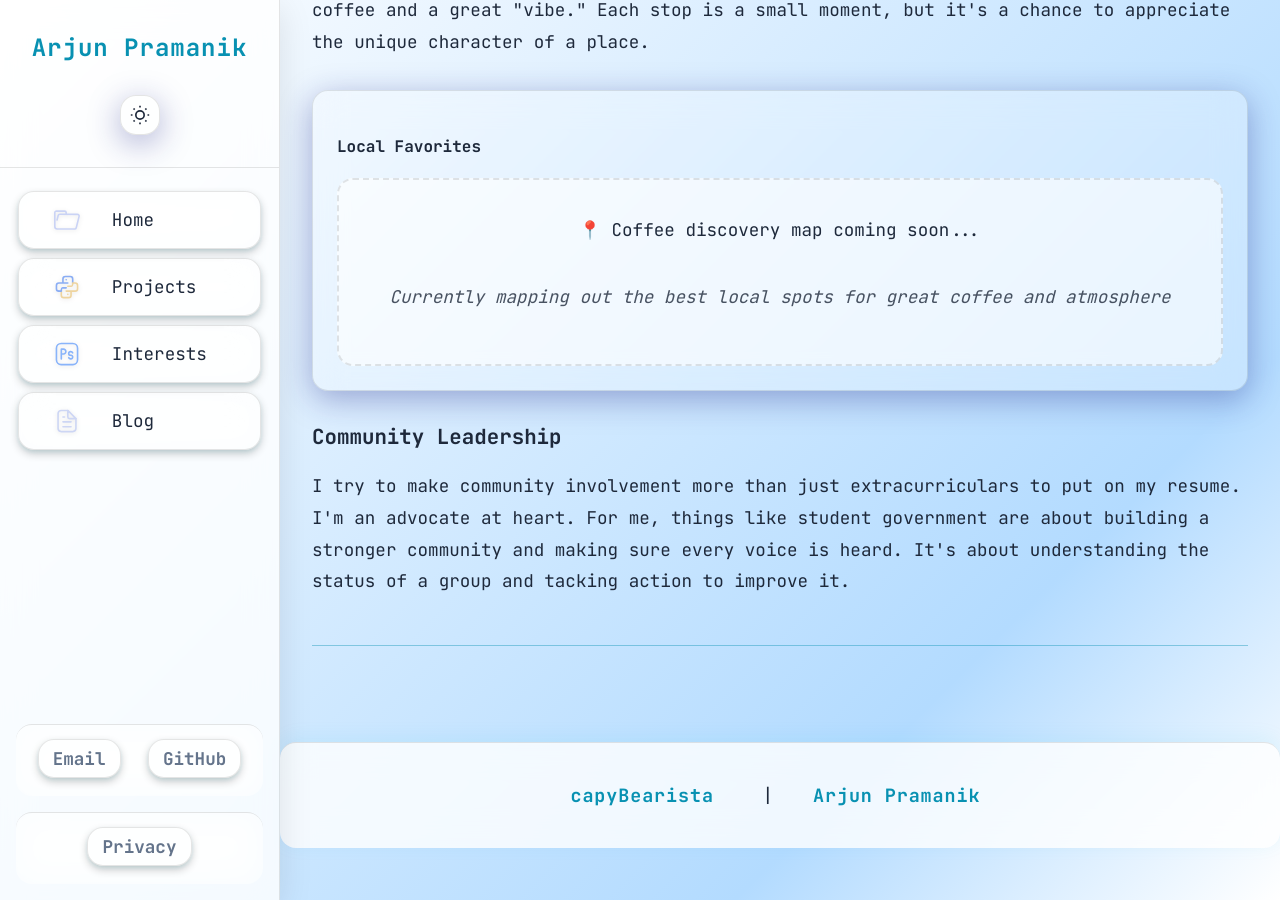
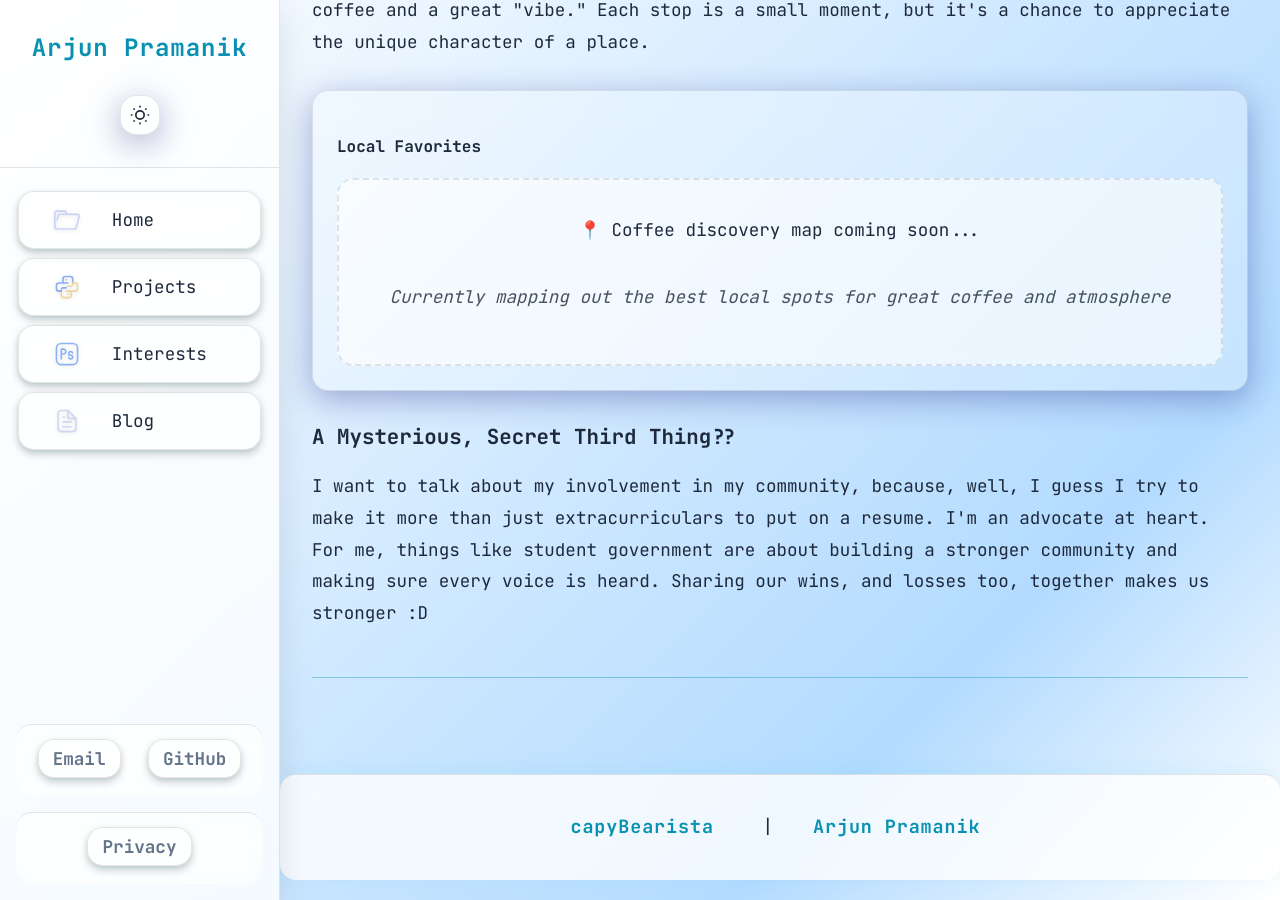
Before and after one commit to capyBearista/capybearista.github.io, a Jekyll site: the page built from interests.html, in a window 1280 px wide and 900 px high, scrolled down 836 px. Built offline with Jekyll 4.4.1, drawn with Linux system fonts in a browser that asks for light colours.

Commit message:
update wording on interests page

```diff
--- a/interests.html
+++ b/interests.html
@@ -64,13 +64,12 @@ seo:
     </div>
   </div>
 
-  <h3>Community Leadership</h3>
+  <h3>A Mysterious, Secret Third Thing??</h3>
   <p>
-    I try to make community involvement more than just extracurriculars to put
-    on my resume. I'm an advocate at heart. For me, things like student
+    I want to talk about my involvement in my community, because, well, I guess I try to make it more than just extracurriculars to put
+    on a resume. I'm an advocate at heart. For me, things like student
     government are about building a stronger community and making sure every
-    voice is heard. It's about understanding the status of a group and tacking
-    action to improve it.
+    voice is heard. Sharing our wins, and losses too, together makes us stronger :D
   </p>
 
   <!--
```
